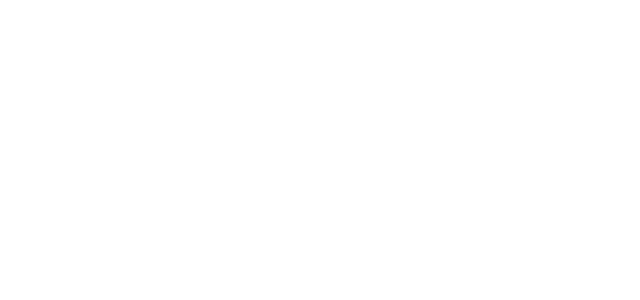
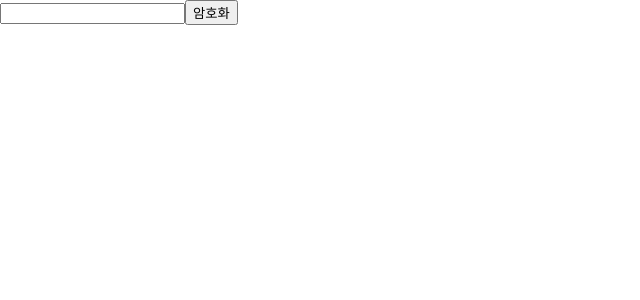
Before and after one commit to DevOps0906/insure_211018, a React (Create React App) app in the folder insure/: page /encrpytTest in a window 1280 px wide. Shown: the top 300 px of the page, without its empty margins (0-640 px from the left). Built offline with nearby package versions, Linux system fonts and the light colour scheme.

Commit message:
암호화 테스트 페이지 작성완료

```diff
--- a/insure/src/App.js
+++ b/insure/src/App.js
@@ -1,6 +1,7 @@
 import React from "react";
 import { BrowserRouter as Router, Switch, Route } from "react-router-dom";
 import ApiTest from "./commponents/ApiTest";
+import EncryptPage from "./page/EncryptPage";
 import Hospital from "./page/Hospital";
 import HospitalDetail from "./page/HospitalDetail";
 import NewsPage from "./page/NewsPage";
@@ -25,6 +26,9 @@
         <Route path="/hospitalDetail" exact>
           <HospitalDetail></HospitalDetail>
         </Route>
+        <Route path="/encrpytTest" exact>
+          <EncryptPage></EncryptPage>
+        </Route>
       </Switch>
     </Router>
   );
--- /dev/null
+++ b/insure/src/page/EncryptPage.js
@@ -0,0 +1,22 @@
+import React, { useState } from "react";
+
+const EncryptPage = () => {
+  const [plainText, setplainText] = useState("");
+  const [encryptText, setencryptText] = useState("");
+  const handleChange = (e) => {
+    const { value } = e.target;
+    setplainText(value);
+  };
+  const handleClick = () => {};
+  return (
+    <div>
+      <input onChange={handleChange}></input>
+      <button onClick={handleClick}>암호화</button>
+      <br />
+      <p>{plainText}</p>
+      <p>{encryptText}</p>
+    </div>
+  );
+};
+
+export default EncryptPage;
--- a/insure/src/page/HospitalDetail.js
+++ b/insure/src/page/HospitalDetail.js
@@ -10,7 +10,7 @@
 
   useEffect(() => {
     getHospitalDetailData();
-  }, []);
+  });
 
   const getHospitalDetailData = () => {
     console.log("콤포넌트가 마운트 될때 실행됩니다.");
```
